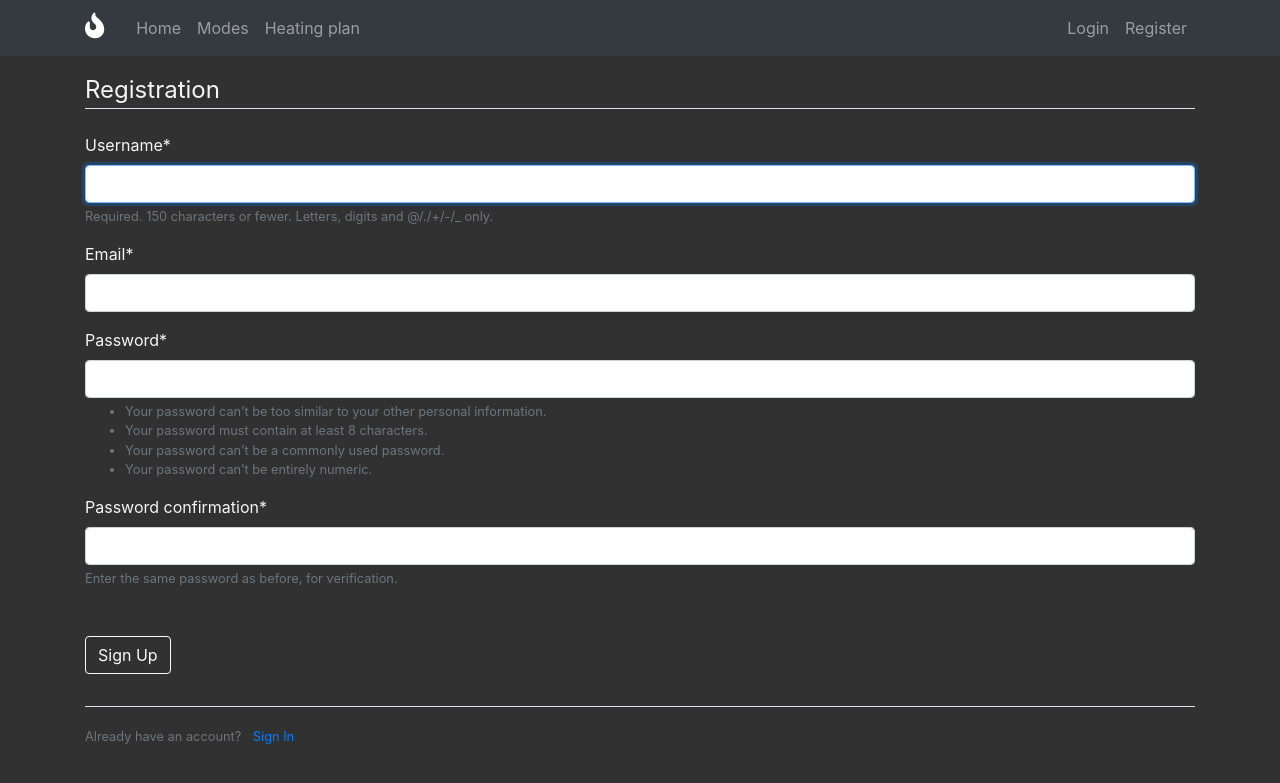
After one commit to Hebzi/Temperature-regulator, a Django app: page /register/ in a window 1280 px wide. The commit adds this page. Shown: the top 783 px of the page. Run offline with Django 3.2, Linux system fonts and the light colour scheme; some libraries are stand-ins or nearby versions.

Commit message:
Add user registration page

```diff
--- a/IwM_Project/settings.py
+++ b/IwM_Project/settings.py
@@ -32,7 +32,7 @@ ALLOWED_HOSTS = []
 
 INSTALLED_APPS = [
     'temp_regulator.apps.TempRegulatorConfig',
-    'users.apps.AppConfig',
+    'users.apps.UsersConfig',
     'rest_framework',
     'crispy_forms',
     'django.contrib.admin',
@@ -124,6 +124,8 @@ USE_TZ = True
 
 STATIC_URL = '/static/'
 
+CRISPY_TEMPLATE_PACK = 'bootstrap4'
+
 # Default primary key field type
 # https://docs.djangoproject.com/en/3.2/ref/settings/#default-auto-field
 
--- a/IwM_Project/urls.py
+++ b/IwM_Project/urls.py
@@ -15,8 +15,10 @@ Including another URLconf
 """
 from django.contrib import admin
 from django.urls import path, include
+from users import views as u_views
 
 urlpatterns = [
     path('admin/', admin.site.urls),
     path('', include('temp_regulator.urls')),
+    path('register/', u_views.register, name='register'),
 ]
--- a/temp_regulator/templates/temp_regulator/base.html
+++ b/temp_regulator/templates/temp_regulator/base.html
@@ -34,7 +34,7 @@
                 <!-- Navbar Right Side -->
                 <div class="navbar-nav">
                     <a class="nav-item nav-link" href="#">Login</a>
-                    <a class="nav-item nav-link" href="#">Register</a>
+                    <a class="nav-item nav-link" href="{% url 'register' %}">Register</a>
                 </div>
             </div>
         </div>
@@ -42,6 +42,11 @@
 </header>
 
 <div class="container">
+    {% if messages %}
+        {% for message in messages %}
+            <div class="alert alert-{{ message.tags }}">{{ message }}</div>
+        {% endfor %}
+    {% endif %}
     {% block content %}{% endblock content %}
 </div>
 
--- /dev/null
+++ b/users/forms.py
@@ -0,0 +1,11 @@
+from django import forms
+from django.contrib.auth.models import User
+from django.contrib.auth.forms import UserCreationForm
+
+
+class UserRegisterForm(UserCreationForm):
+    email = forms.EmailField()
+
+    class Meta:
+        model = User
+        fields = ['username', 'email', 'password1', 'password2']
--- /dev/null
+++ b/users/templates/users/register.html
@@ -0,0 +1,21 @@
+{% extends "temp_regulator/base.html" %}
+{% load crispy_forms_filters %}
+
+{% block content %}
+    <div class="content-section">
+        <form method="POST">
+            {% csrf_token %}
+
+            <fieldset class="form-group mt-3">
+                <legend class="border-bottom mb-4">Registration</legend>
+                {{ form | crispy }}
+            </fieldset>
+            <div class="form-group">
+                <button class="btn btn-outline-light mt-3 mb-3" type="submit">Sign Up</button>
+            </div>
+        </form>
+        <div class="border-top pt-3">
+            <small class="text-muted">Already have an account? <a class="ml-2 text-decoration-none" href="#">Sign In</a></small>
+        </div>
+    </div>
+{% endblock content %}
--- a/users/views.py
+++ b/users/views.py
@@ -1 +1,18 @@
-from django.shortcuts import render
+from django.shortcuts import render, redirect
+from .forms import UserRegisterForm
+from django.contrib import messages
+
+
+def register(request):
+    if request.method == 'POST':
+        form = UserRegisterForm(request.POST)
+
+        if form.is_valid():
+            form.save()
+            username = form.cleaned_data.get('username')
+            messages.success(request, f"Account for {username} has been created! You can log in now.")
+            return redirect('temp_regulator:home')
+    else:
+        form = UserRegisterForm()
+
+    return render(request, 'users/register.html', context={'form': form})
```
